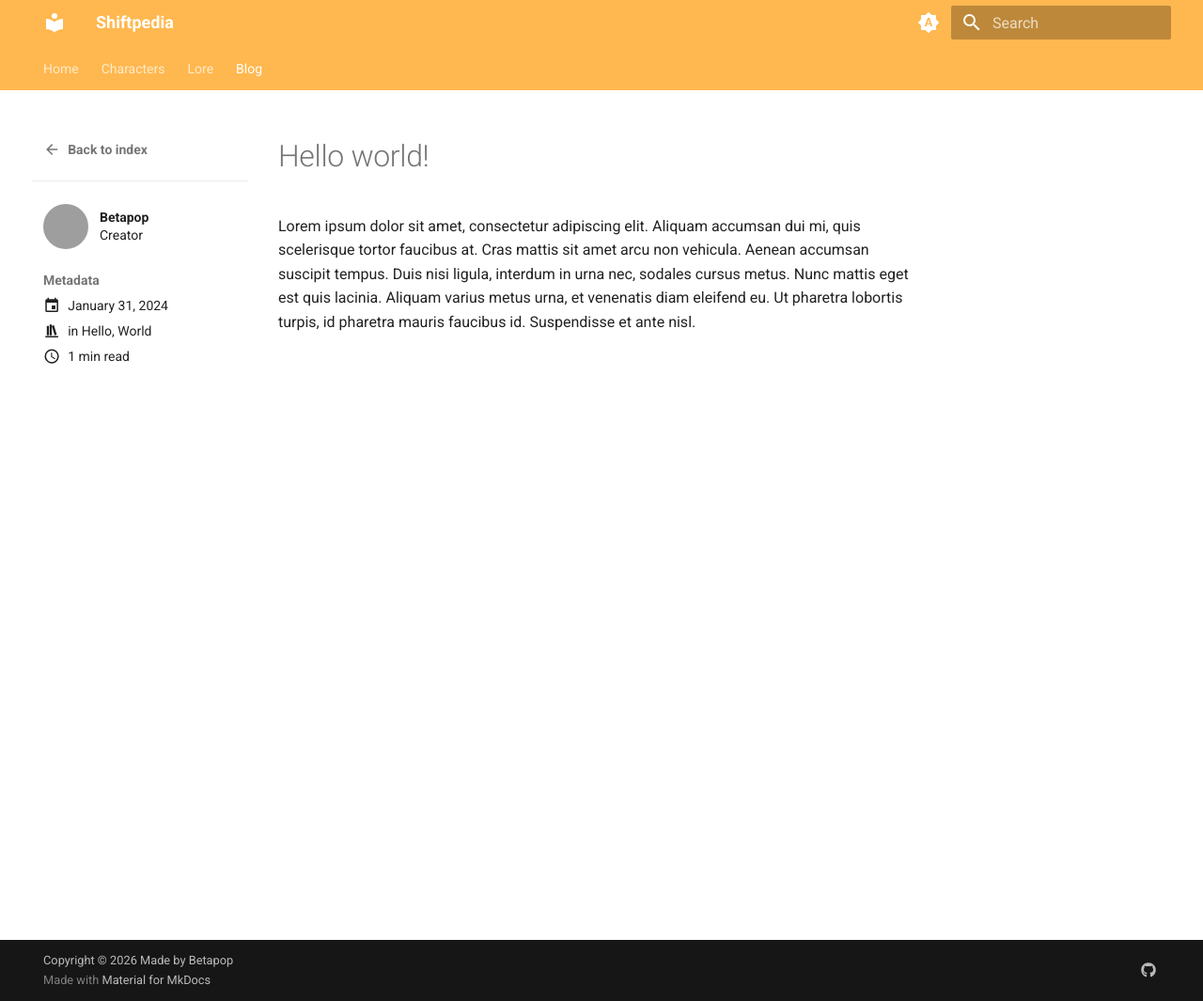
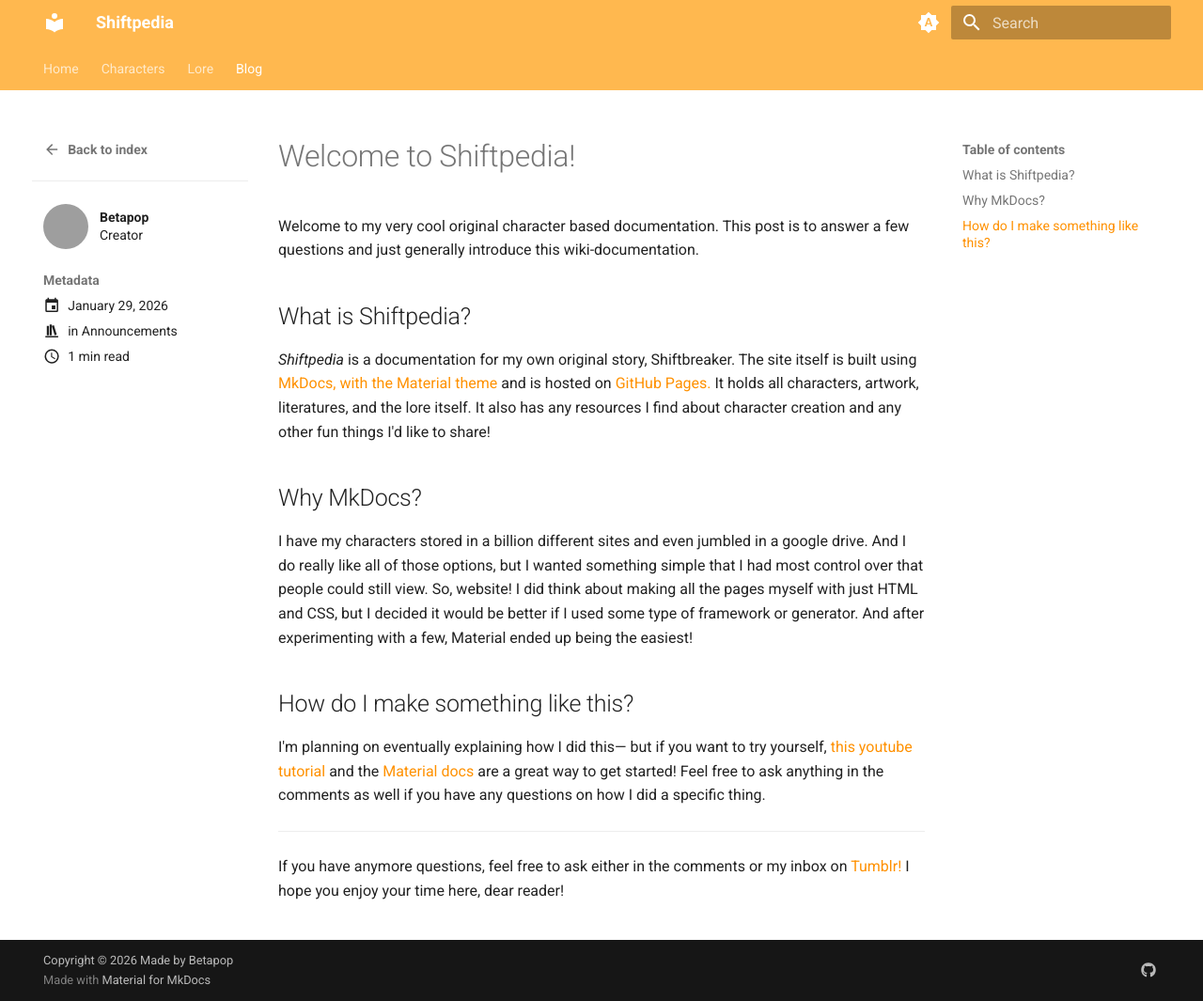
Before and after one commit to betapop/shiftpedia, an MkDocs documentation site: the page built from docs/blog/posts/hello-world.md, in a window 1280 px wide and 1065 px high. Shown: the whole window at 94% size. Built offline with MkDocs 1.6.1 and Material for MkDocs 9.7.7, drawn with Linux system fonts in a browser that asks for light colours; comment, search, counter and statistics services are not loaded; grey boxes are pictures that could not be loaded.

Commit message:
Aislin is here yay

```diff
--- a/docs/blog/.authors.yml
+++ b/docs/blog/.authors.yml
@@ -2,4 +2,4 @@ authors:
   beta:
     name: Betapop
     description: Creator
-    avatar: https://github.com/squidfunk.png
+    avatar: https://github.com/betapop.png
--- a/docs/blog/posts/hello-world.md
+++ b/docs/blog/posts/hello-world.md
@@ -1,13 +1,31 @@
 ---
-date: 2024-01-31
+date: 2026-01-29
 authors:
   - beta
 categories:
-  - Hello
-  - World
+  - Announcements
+pin: true
 ---
 
-# Hello world!
+# Welcome to Shiftpedia!
 
 
-Lorem ipsum dolor sit amet, consectetur adipiscing elit. Aliquam accumsan dui mi, quis scelerisque tortor faucibus at. Cras mattis sit amet arcu non vehicula. Aenean accumsan suscipit tempus. Duis nisi ligula, interdum in urna nec, sodales cursus metus. Nunc mattis eget est quis lacinia. Aliquam varius metus urna, et venenatis diam eleifend eu. Ut pharetra lobortis turpis, id pharetra mauris faucibus id. Suspendisse et ante nisl.
+Welcome to my very cool original character based documentation. This post is to answer a few questions and just generally introduce this wiki-documentation.
+
+<!-- more -->
+
+## What is Shiftpedia?
+
+*Shiftpedia* is a documentation for my own original story, Shiftbreaker. The site itself is built using [MkDocs, with the Material theme](https://squidfunk.github.io/mkdocs-material/) and is hosted on [GitHub Pages.](https://docs.github.com/en/pages) It holds all characters, artwork, literatures, and the lore itself. It also has any resources I find about character creation and any other fun things I'd like to share!
+
+## Why MkDocs?
+
+I have my characters stored in a billion different sites and even jumbled in a google drive. And I do really like all of those options, but I wanted something simple that I had most control over that people could still view. So, website! I did think about making all the pages myself with just HTML and CSS, but I decided it would be better if I used some type of framework or generator. And after experimenting with a few, Material ended up being the easiest!
+
+## How do I make something like this?
+
+I'm planning on eventually explaining how I did this— but if you want to try yourself, [this youtube tutorial](https://youtu.be/Q-YA_dA8C20?si=IUBkTlf_-wofKidY) and the [Material docs](https://squidfunk.github.io/mkdocs-material/getting-started/) are a great way to get started! Feel free to ask anything in the comments as well if you have any questions on how I did a specific thing.
+
+---
+
+If you have anymore questions, feel free to ask either in the comments or my inbox on [Tumblr!](https://www.tumblr.com/blog/betapopish) I hope you enjoy your time here, dear reader!
--- a/mkdocs.yml
+++ b/mkdocs.yml
@@ -12,6 +12,7 @@ theme:
     - navigation.tabs
     - navigation.footer
     - content.tooltips
+    - navigation.path
 
   palette:
     # Palette toggle for automatic mode
```
Also changed, not shown: docs/Characters/Gallery/character1-gallery.md (+5 -0 lines), docs/Characters/character one.md (+48 -1 lines).
